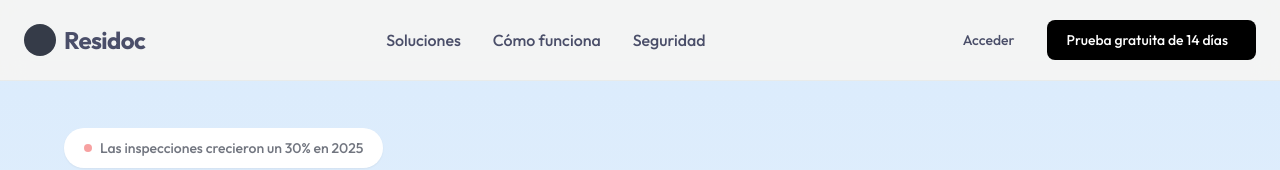
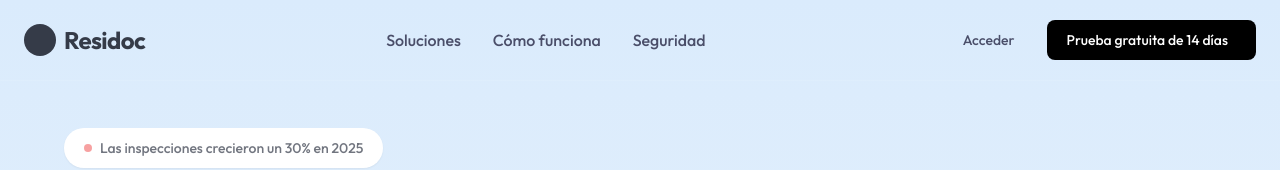
Before and after one commit to arturogc12/residoc, a website built with Vite: page index.html in a window 1280 px wide. Shown: the top 170 px of the page. Built offline with nearby package versions, Linux system fonts and the light colour scheme; some icons are missing.

Commit message:
style: apply architecture norms (logo home, transparent navbar, sentence case titles)

```diff
--- a/index.html
+++ b/index.html
@@ -95,14 +95,14 @@
 <body class="selection:bg-mint selection:text-slate">
 
     <!-- Navbar -->
-    <nav class="fixed w-full top-0 z-50 bg-cream/80 backdrop-blur-md border-b border-slate/5 transition-all">
+    <nav class="fixed w-full top-0 z-50 bg-transparent border-b border-white/10 transition-all">
         <div class="max-w-7xl mx-auto px-6 h-20 flex items-center justify-between">
-            <div class="flex items-center gap-2 cursor-pointer">
+            <div class="flex items-center gap-2 cursor-pointer" onclick="window.location.href='index.html'">
                 <div
                     class="w-8 h-8 rounded-full bg-slate text-cream flex items-center justify-center font-bold text-xl">
                     <i class="ph ph-fingerprint"></i>
                 </div>
-                <span class="text-2xl font-bold tracking-tight">Residoc</span>
+                <span class="text-2xl font-bold tracking-tight text-slate">Residoc</span>
             </div>
 
             <div class="hidden md:flex items-center gap-8 font-medium">
```
